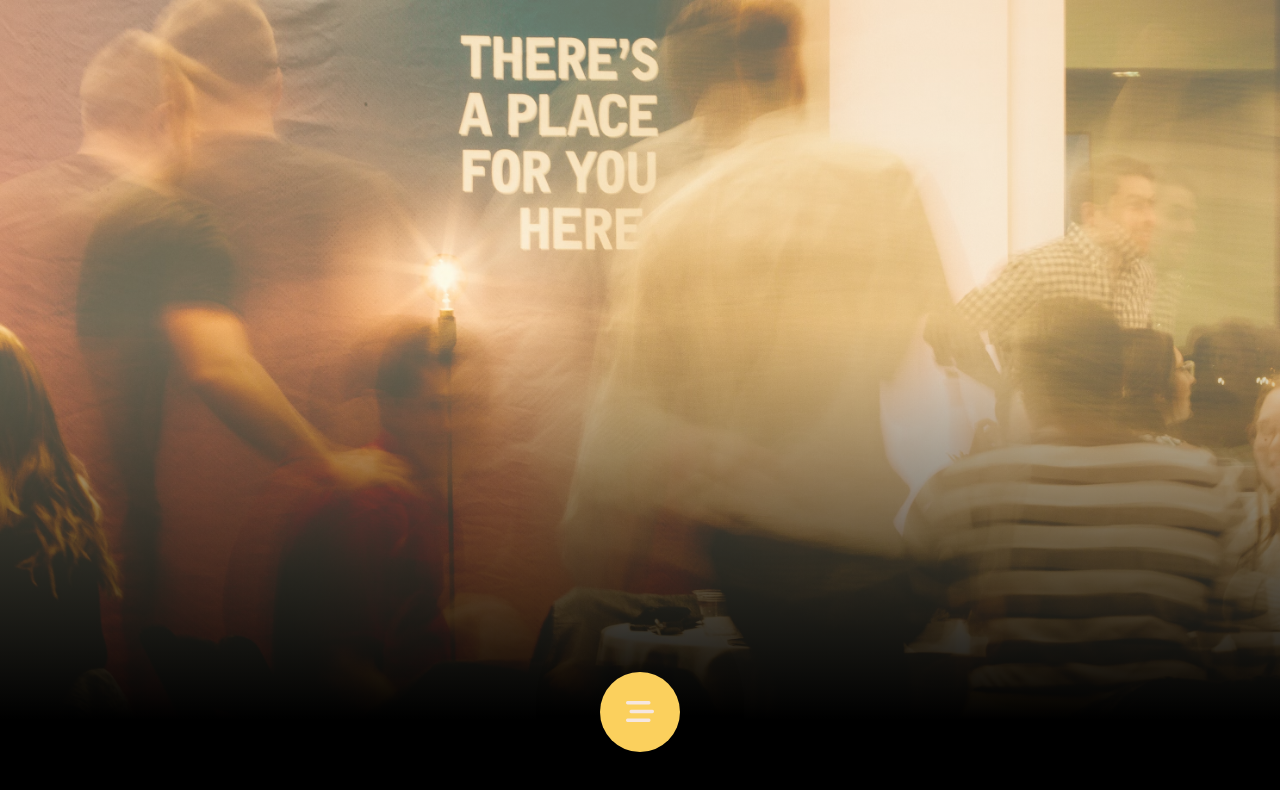
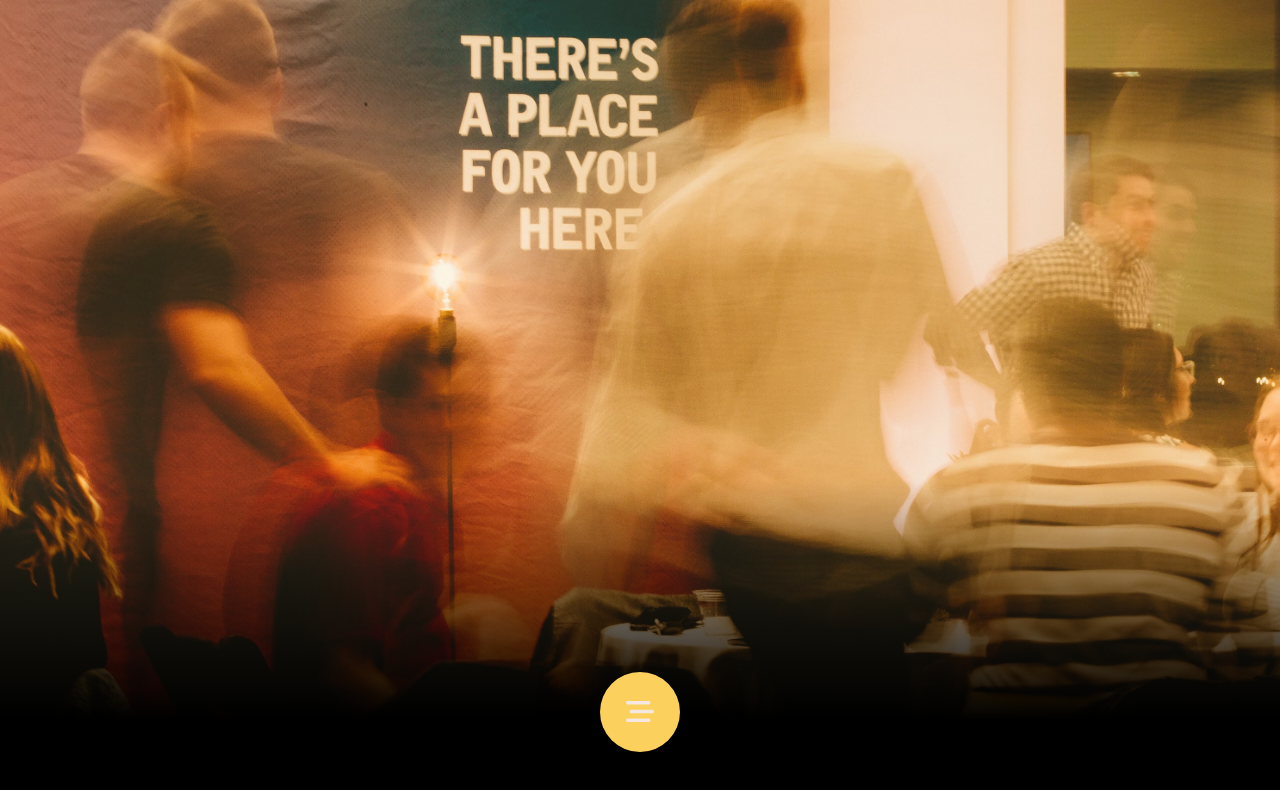
Before and after one commit to anyrobert/nav-bar, a plain HTML site: page index.html in a window 1280 px wide. Drawn offline with Linux system fonts and the light colour scheme.

Commit message:
chore: change gradient

```diff
--- a/style.css
+++ b/style.css
@@ -12,11 +12,7 @@ main {
 }
 
 main {
-  background-image: linear-gradient(
-      to bottom,
-      rgba(255, 246, 197, 0.4) 40%,
-      rgb(0, 0, 0) 90%
-    ),
+  background-image: linear-gradient(to bottom, #fbd15d25 60%, rgb(0, 0, 0) 90%),
     url("./assets/photo-bg.avif");
   background-size: cover;
   background-position: center 0%;
```
